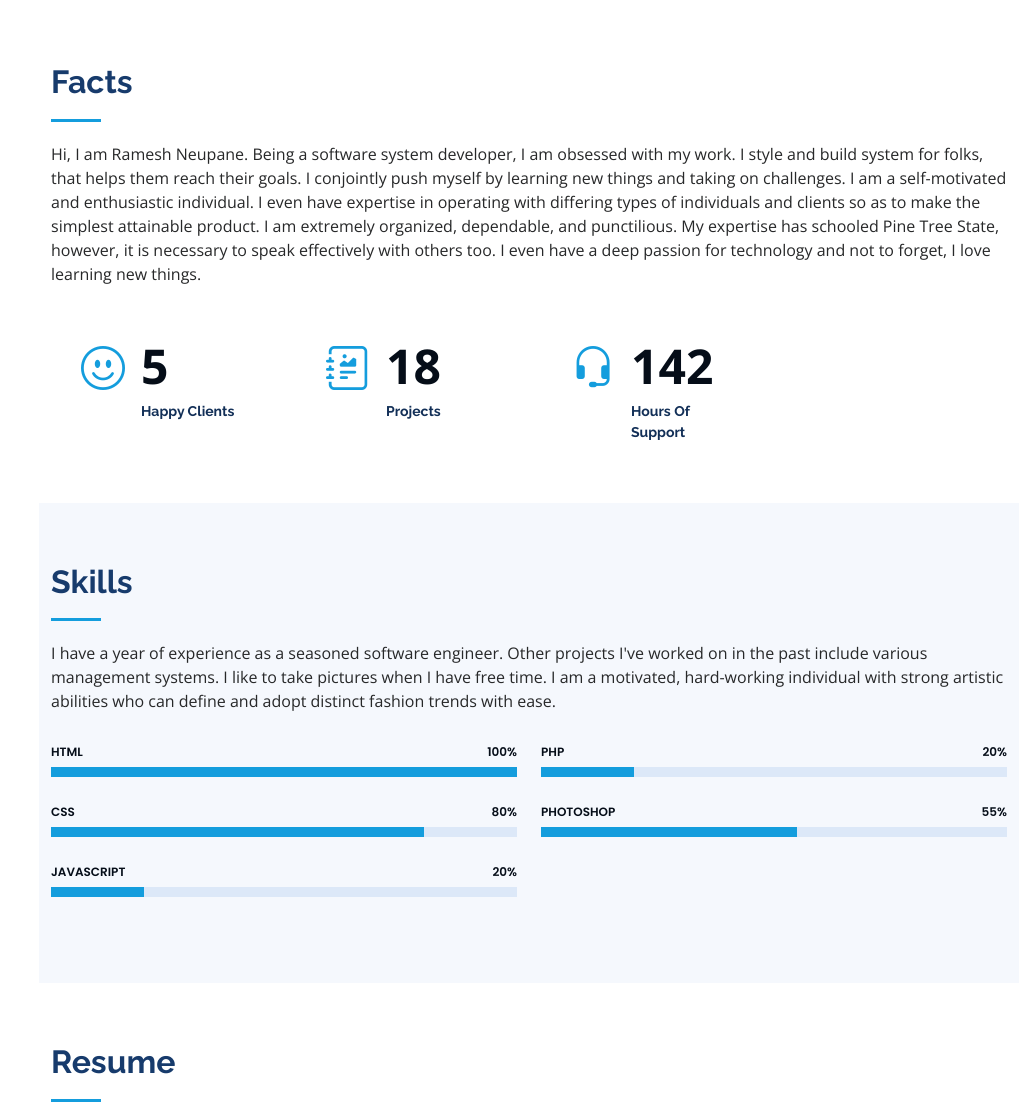
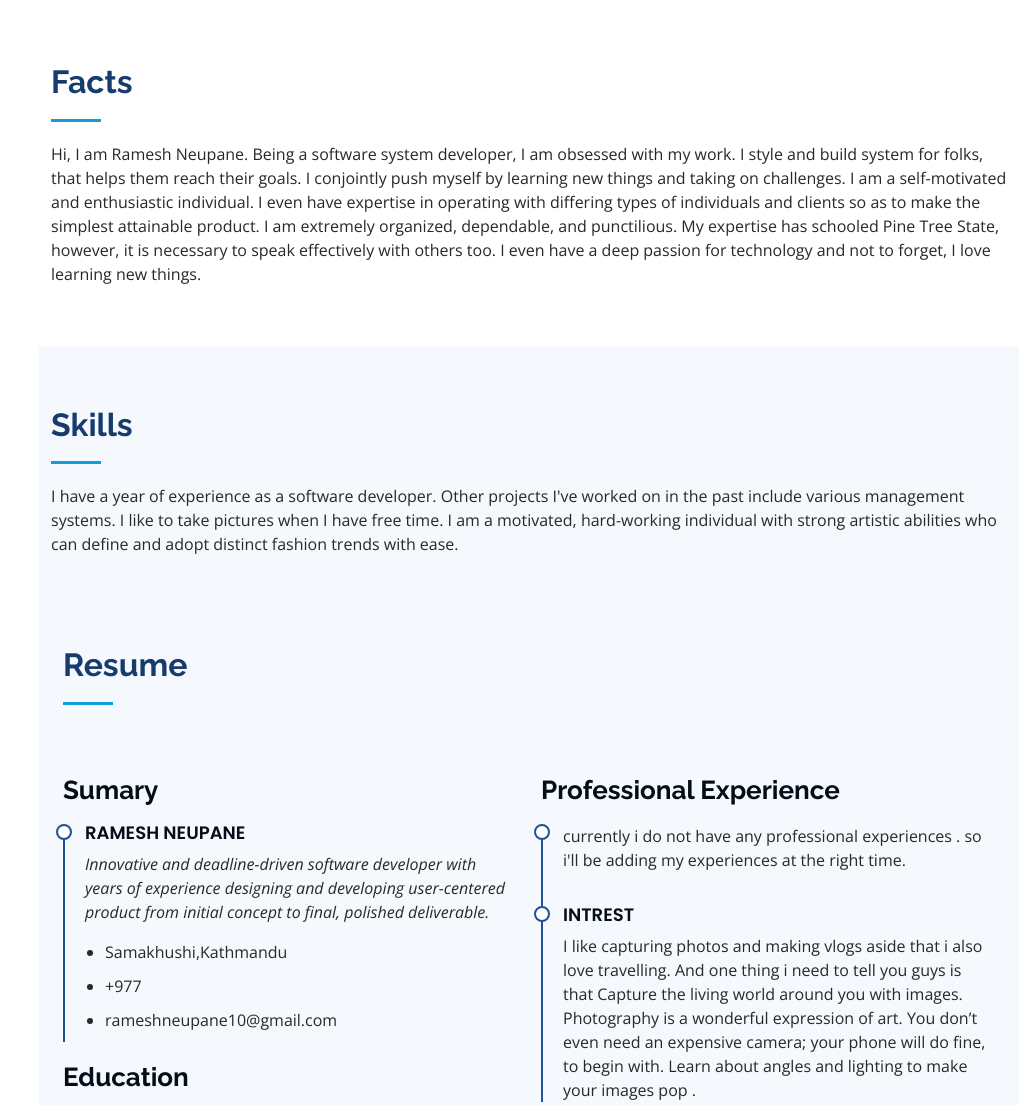
Before and after one commit to rameshneupane10/portfolio, a plain HTML site: page index.html in a window 1280 px wide. Shown: the part 1479-2584 px from the top of the page, without its empty margins (261-1280 px from the left). Drawn offline with nearby package versions, Linux system fonts and the light colour scheme.

Commit message:
made changes

```diff
--- a/index.html
+++ b/index.html
@@ -134,7 +134,7 @@
           <p>Hi, I am Ramesh Neupane. Being a software system developer, I am obsessed with my work. I style and build system for folks, that helps them reach their goals. I conjointly push myself by learning new things and taking on challenges. I am a self-motivated and enthusiastic individual. I even have expertise in operating with differing types of individuals and clients so as to make the simplest attainable product. I am extremely organized, dependable, and punctilious. My expertise has schooled Pine Tree State, however, it is necessary to speak effectively with others too. I even have a deep passion for technology and not to forget, I love learning new things.</p>
         </div>
 
-        <div class="row no-gutters">
+        <!-- <div class="row no-gutters">
 
           <div class="col-lg-3 col-md-6 d-md-flex align-items-md-stretch" data-aos="fade-up">
             <div class="count-box">
@@ -158,7 +158,7 @@
               <span data-purecounter-start="0" data-purecounter-end="142" data-purecounter-duration="1" class="purecounter"></span>
               <p><strong>Hours Of Support</strong> </p>
             </div>
-          </div>
+          </div> -->
 
          <!--  <div class="col-lg-3 col-md-6 d-md-flex align-items-md-stretch" data-aos="fade-up" data-aos-delay="300">
             <div class="count-box">
@@ -179,11 +179,11 @@
 
         <div class="section-title">
           <h2>Skills</h2>
-          <p>I have a year of experience as a seasoned software engineer. Other projects I've worked on in the past include various management systems. I like to take pictures when I have free time.
+          <p>I have a year of experience as a software developer. Other projects I've worked on in the past include various management systems. I like to take pictures when I have free time.
              I am a motivated, hard-working individual with strong artistic abilities who can define and adopt distinct fashion trends with ease.</p>
         </div>
 
-        <div class="row skills-content">
+        <!-- <div class="row skills-content">
 
           <div class="col-lg-6" data-aos="fade-up">
 
@@ -206,9 +206,9 @@
               <div class="progress-bar-wrap">
                 <div class="progress-bar" role="progressbar" aria-valuenow="20" aria-valuemin="0" aria-valuemax="100"></div>
               </div>
-            </div>
+            </div> -->
 
-          </div>
+          <!-- </div>
 
           <div class="col-lg-6" data-aos="fade-up" data-aos-delay="100">
 
@@ -217,7 +217,7 @@
               <div class="progress-bar-wrap">
                 <div class="progress-bar" role="progressbar" aria-valuenow="20" aria-valuemin="0" aria-valuemax="100"></div>
               </div>
-            </div>
+            </div> -->
 
           <!-- <div class="progress">
               <span class="skill">WordPress/CMS <i class="val">90%</i></span>
@@ -226,7 +226,7 @@
               </div>
             </div> -->
 
-            <div class="progress">
+            <!-- <div class="progress">
               <span class="skill">Photoshop <i class="val">55%</i></span>
               <div class="progress-bar-wrap">
                 <div class="progress-bar" role="progressbar" aria-valuenow="55" aria-valuemin="0" aria-valuemax="100"></div>
@@ -238,7 +238,7 @@
         </div>
 
       </div>
-    </section><!-- End Skills Section -->
+    </section>End Skills Section -->
 
     <!-- ======= Resume Section ======= -->
     <section id="resume" class="resume">
@@ -273,7 +273,7 @@
               <h4>School and Highschool</h4>
               <h5>2018 - 2020</h5>
               <p><em>Canvas International college, Basundhara</em></p>
-              <p>I graduated from <b>Nepal Police School</b> with a gpa of 3.55 in 2018 and completed my Highschool with a gpa of 3.14 from Canvas International College pursuing management faculty.</p>
+              <p>I graduated from <b>Nepal Police School</b> in 2018 and completed my Highschool  from Canvas International College pursuing management faculty.</p>
             </div>
           </div>
           <div class="col-lg-6" data-aos="fade-up" data-aos-delay="100">
```
Also changed, not shown: 2 other files.
